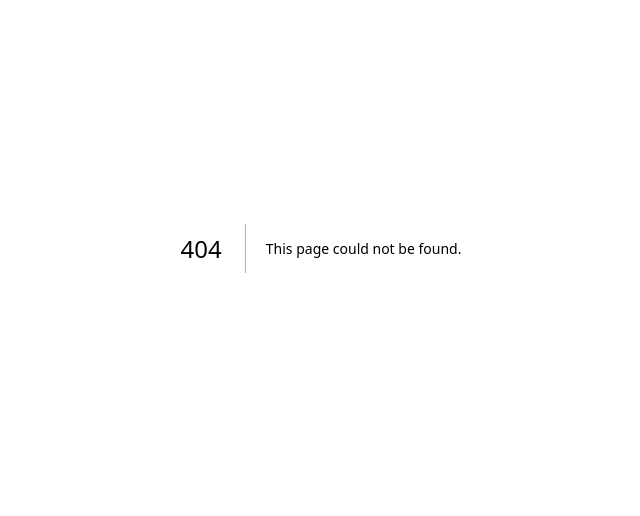
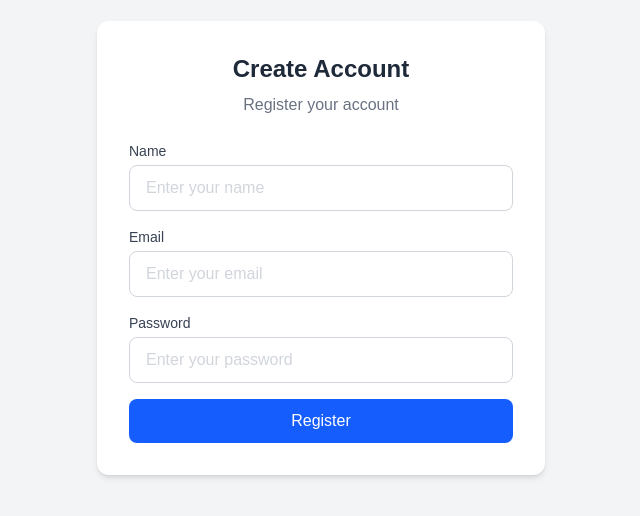
Before and after one commit to itx-aqsa/employee-task-management-frontend, a Next.js app: page /register in a window 1280 px wide. Before the commit this address had no page. Shown: the part 152-668 px from the top of the page, without its empty margins (319-959 px from the left). Built offline with nearby package versions, Linux system fonts and the light colour scheme.

Commit message:
Add register & login functionality

```diff
--- /dev/null
+++ b/app/login/page.js
@@ -0,0 +1,88 @@
+"use client";
+
+import { useState } from "react";
+
+export default function LoginPage() {
+    const [formData, setFormData] = useState({ email: "", password: "" });
+    const [message, setMessage] = useState("");
+
+    const handleChange = (e) => {
+        setFormData({
+            ...formData,
+            [e.target.name]: e.target.value
+        });
+    };
+
+    const handleSubmit = async (e) => {
+        e.preventDefault();
+
+        try {
+            const response = await fetch(
+                "http://localhost:5000/users/login",
+                {
+                    method: "POST",
+                    headers: {
+                        "Content-Type": "application/json"
+                    },
+                    body: JSON.stringify(formData)
+                }
+            )
+            const data = await response.json();
+            setMessage(data.message);
+            console.log("Login response", data);
+
+        } catch (error) {
+            console.log(error);
+            setMessage("Something went wrong");
+
+        }
+    };
+
+    return (
+        <div className="min-h-screen bg-gray-100 flex items-center justify-center px-4">
+            <div className="w-full max-w-md bg-white rounded-xl shadow-md p-8">
+
+                <h1 className="text-2xl font-bold text-gray-800 text-center">
+                    Welcome Back
+                </h1>
+
+                <p className="text-gray-500 text-center mt-2">
+                    Login to your account
+                </p>
+
+                <form onSubmit={handleSubmit} className="mt-6 space-y-4">
+                    <div>
+                        <label className="block text-sm font-medium text-gray-700 mb-1">
+                            Email
+                        </label>
+                        <input
+                            type="email" name="email" value={formData.email}
+                            onChange={handleChange} placeholder="Enter your email"
+                            className="w-full text-black placeholder:text-gray-300 border border-gray-300 rounded-lg px-4 py-2.5 outline-none focus:ring-2 focus:ring-blue-500"
+                        />
+                    </div>
+
+                    <div>
+                        <label className="block text-sm font-medium text-gray-700 mb-1">
+                            Password
+                        </label>
+                        <input
+                            type="password" name="password" value={formData.password}
+                            onChange={handleChange} placeholder="Enter your password"
+                            className="w-full text-black placeholder:text-gray-300 border border-gray-300 rounded-lg px-4 py-2.5 outline-none focus:ring-2 focus:ring-blue-500"
+                        />
+                    </div>
+
+                    <button type="submit" className="w-full bg-blue-600 text-white py-2.5 rounded-lg font-medium hover:bg-blue-700 transition">
+                        Login
+                    </button>
+                </form>
+                {message && (
+                    <p className="text-center mt-4 text-sm text-gray-600">
+                        {message}
+                    </p>
+                )}
+            </div>
+        </div>
+    );
+}
--- a/app/page.js
+++ b/app/page.js
@@ -2,68 +2,12 @@ import Image from "next/image";
 
 export default function Home() {
   return (
-    <div className="flex flex-col flex-1 items-center justify-center bg-zinc-50 font-sans dark:bg-black">
-      <main className="flex flex-1 w-full max-w-3xl flex-col items-center justify-between py-32 px-16 bg-white dark:bg-black sm:items-start">
-        <Image
-          className="dark:invert h-5 w-[100px]"
-          src="/next.svg"
-          alt="Next.js logo"
-          width={100}
-          height={20}
-          priority
-        />
-        <div className="flex flex-col items-center gap-6 text-center sm:items-start sm:text-left">
-          <h1 className="max-w-xs text-3xl font-semibold leading-10 tracking-tight text-black dark:text-zinc-50">
-            To get started, edit the{" "}
-            <code className="rounded bg-black/[.06] px-1.5 py-0.5 font-mono text-[0.9em] dark:bg-white/[.08]">
-              page.js
-            </code>{" "}
-            file.
-          </h1>
-          <p className="max-w-md text-lg leading-8 text-zinc-600 dark:text-zinc-400">
-            Looking for a starting point or more instructions? Head over to{" "}
-            <a
-              href="https://vercel.com/templates?framework=next.js&utm_source=create-next-app&utm_medium=appdir-template-tw&utm_campaign=create-next-app"
-              className="font-medium text-zinc-950 dark:text-zinc-50"
-            >
-              Templates
-            </a>{" "}
-            or the{" "}
-            <a
-              href="https://nextjs.org/learn?utm_source=create-next-app&utm_medium=appdir-template-tw&utm_campaign=create-next-app"
-              className="font-medium text-zinc-950 dark:text-zinc-50"
-            >
-              Learning
-            </a>{" "}
-            center.
-          </p>
-        </div>
-        <div className="flex flex-col gap-4 text-base font-medium sm:flex-row">
-          <a
-            className="flex h-12 w-full items-center justify-center gap-2 rounded-full bg-foreground px-5 text-background transition-colors hover:bg-[#383838] dark:hover:bg-[#ccc] md:w-[158px]"
-            href="https://vercel.com/new?utm_source=create-next-app&utm_medium=appdir-template-tw&utm_campaign=create-next-app"
-            target="_blank"
-            rel="noopener noreferrer"
-          >
-            <Image
-              className="dark:invert h-[14px] w-4"
-              src="/vercel.svg"
-              alt="Vercel logomark"
-              width={16}
-              height={14}
-            />
-            Deploy Now
-          </a>
-          <a
-            className="flex h-12 w-full items-center justify-center rounded-full border border-solid border-black/[.08] px-5 transition-colors hover:border-transparent hover:bg-black/[.04] dark:border-white/[.145] dark:hover:bg-[#1a1a1a] md:w-[158px]"
-            href="https://nextjs.org/docs?utm_source=create-next-app&utm_medium=appdir-template-tw&utm_campaign=create-next-app"
-            target="_blank"
-            rel="noopener noreferrer"
-          >
-            Documentation
-          </a>
-        </div>
-      </main>
-    </div>
+    <main className="min-h-screen flex items-center justify-center">
+      <div className="text-center">
+        <h1 className="text-4xl font-bold">User Management System</h1>
+
+        <p className="text-gray-500 mt-3">Welcome to the application</p>
+      </div>
+    </main>
   );
 }
--- /dev/null
+++ b/app/register/page.js
@@ -0,0 +1,94 @@
+"use client"
+
+import { useState } from "react";
+
+export default function RegisterPage() {
+    const [formData, setFormData] = useState({ name: "", email: "", password: "" });
+    const [message, setMessage] = useState("");
+
+    const handleChange = (e) => {
+        setFormData({
+            ...formData,
+            [e.target.name]: e.target.value
+        })
+    }
+
+    const handleSubmit = async (e) => {
+        e.preventDefault();
+
+        try {
+            const response = await fetch(
+                "http://localhost:5000/users",
+                {
+                    method: "POST",
+                    headers: {
+                        "Content-Type": "application/json"
+                    },
+                    body: JSON.stringify(formData)
+                }
+            );
+
+            const data = await response.json();
+            setMessage(data.message);
+            if(response.ok) {
+                setFormData({name: "", email: "", password: ""})
+            }
+        } catch (error) {
+            setMessage("Something went wrong");
+        }
+    }
+
+    return (
+        <div className="min-h-screen bg-gray-100 flex items-center justify-center px-4">
+           <div className="w-full max-w-md bg-white rounded-xl shadow-md p-8">
+
+                <h1 className="text-2xl font-bold text-gray-800 text-center">
+                    Create Account
+                </h1>
+                <p className="text-gray-500 text-center mt-2">
+                    Register your account
+                </p>
+
+                <form onSubmit={handleSubmit} className="mt-6 space-y-4">
+                    <div>
+                        <label className="block text-sm font-medium text-gray-700 mb-1">
+                            Name
+                        </label>
+                        <input type="text" name="name" value={formData.name}
+                            onChange={handleChange} placeholder="Enter your name"
+                            className="w-full text-black placeholder:text-gray-300 border border-gray-300 rounded-lg px-4 py-2.5 outline-none focus:ring-2 focus:ring-blue-500"
+                        />
+                    </div>
+
+                    <div>
+                        <label className="block text-sm font-medium text-gray-700 mb-1">
+                            Email
+                        </label>
+                        <input type="email" name="email" value={formData.email}
+                            onChange={handleChange} placeholder="Enter your email"
+                            className="w-full text-black placeholder:text-gray-300 border border-gray-300 rounded-lg px-4 py-2.5 outline-none focus:ring-2 focus:ring-blue-500"
+                        />
+                    </div>
+
+                    <div>
+                        <label className="block text-sm font-medium text-gray-700 mb-1">
+                            Password
+                        </label>
+                        <input type="password" name="password" value={formData.password}
+                            onChange={handleChange} placeholder="Enter your password"
+                            className="w-full text-black placeholder:text-gray-300 border border-gray-300 rounded-lg px-4 py-2.5 outline-none focus:ring-2 focus:ring-blue-500"
+                        />
+                    </div>
+                    <button type="submit" className="w-full bg-blue-600 text-white py-2.5 rounded-lg font-medium hover:bg-blue-700 transition">
+                        Register
+                    </button>
+                </form>
+                {message && (
+                    <p className="text-center mt-4 text-sm text-gray-600">
+                        {message}
+                    </p>
+                )}
+           </div>
+        </div>
+    )
+}
--- a/package.json
+++ b/package.json
@@ -9,6 +9,7 @@
     "lint": "eslint"
   },
   "dependencies": {
+    "@tailwindcss/cli": "^4.3.3",
     "next": "16.3.1",
     "react": "19.2.8",
     "react-dom": "19.2.8"
@@ -17,6 +18,6 @@
     "@tailwindcss/postcss": "^4",
     "eslint": "^9",
     "eslint-config-next": "16.3.1",
-    "tailwindcss": "^4"
+    "tailwindcss": "^4.3.3"
   }
 }
```
Also changed, not shown: 1 other file (tests, documents, lock files or other folders).
